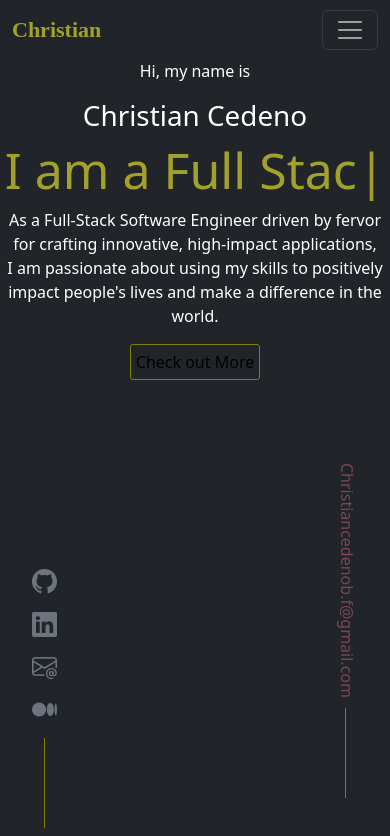
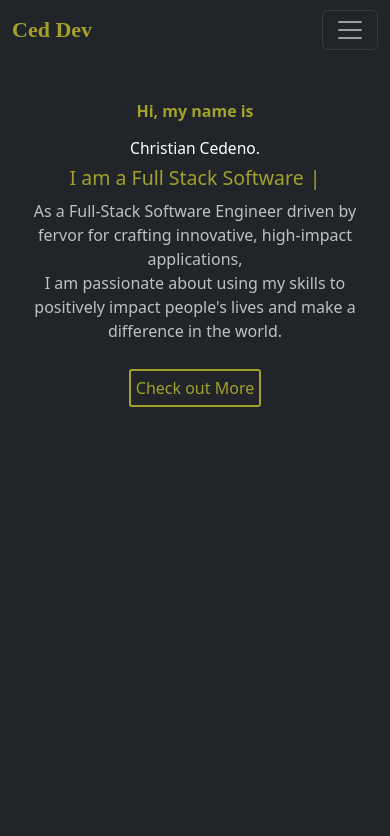
Before and after one commit to cedenoc181/pw2023, a React (Create React App) app: page / in a window 390 px wide. Shown: the top 836 px of the page. Built offline with nearby package versions, Linux system fonts and the light colour scheme.

Commit message:
home page is now responsive

```diff
--- a/src/Component/Home.css
+++ b/src/Component/Home.css
@@ -55,21 +55,53 @@ list-style-type: none;
     background-color: var(--Darkolive);
 }
 
+main h1 {
+    font-size: 4vw;
+}
+
+main {
+    margin-top: 70px;
+    margin-left: 120px;
+}
+
 main .hi-name  {
-   color: var(--white)
+   color: var(--olive);
+   font-weight: bold;
 }
 
 main h2 {
     color: var(--olive);
     font-size: 50px;
+    font-size: 5vw;
  }
 
  main .details {
-    color: var(--white);
+    color: var(--grey);
+    margin-top: 10px;
  }
 
  main button {
-    border: 1px solid var(--Darkolive);
+    border: 2px solid var(--olive);
     padding: 5px;
     border-radius: 3px;
+    margin-top: 10px;
+    color: var(--olive);
  }
+
+ main button:hover {
+background-color: var(--Darkolive) !important;
+color: var(--white)
+ }
+
+ /* this hides css edits to smaller screens */
+ @media only screen and (max-width: 768px) {
+    .icons-container, .email-container {
+        display: none;
+    }
+    main {
+        margin-top: 40px;
+        margin-left: 30px;
+        margin-right: 30px;
+    }
+
+ }
--- a/src/Component/Home.js
+++ b/src/Component/Home.js
@@ -29,13 +29,13 @@ function Home() {
         </div>
         <main>
           <p className='hi-name'>Hi, my name is</p>
-          <h1 className='text-white'>Christian Cedeno</h1>
+          <h1 className='text-white'>Christian Cedeno.</h1>
           <h2>
             <Typewriter
             options={{
               autoStart: true,
               loop: true,
-              delay: 50,
+              delay: 180,
               strings: ['I am a Full Stack Software Engineer.', 'I use to fix people, Now I fix code!']
             }}
             />
--- a/src/Component/Nav.js
+++ b/src/Component/Nav.js
@@ -6,7 +6,7 @@ function Nav() {
   return (
     <div className="container">
 <nav class="navbar navbar-expand-md bg-transparent navbar-dark">
-  <a class="navbar-brand" href="#">Christian</a>
+  <a class="navbar-brand" href="#">Ced Dev</a>
   <button class="navbar-toggler" type="button" data-bs-toggle="collapse" data-bs-target="#navbarSupportedContent" aria-controls="navbarSupportedContent" aria-expanded="false" aria-label="Toggle navigation">
     <span class="navbar-toggler-icon"></span>
   </button>
```
